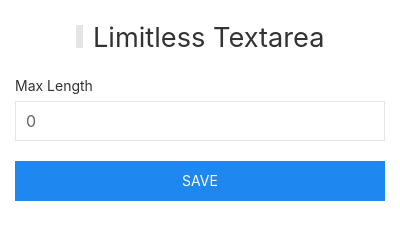
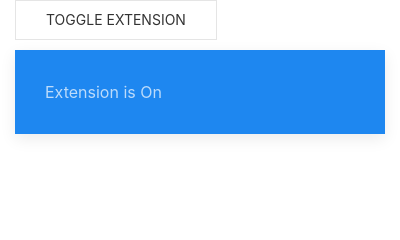
Before and after one commit to zfir-dev/limitless-textarea, a browser extension: page popup.html in a window 400 px wide. Drawn offline with nearby package versions, Linux system fonts and the light colour scheme.

Commit message:
Enable/Disable Extension

```diff
--- a/popup.html
+++ b/popup.html
@@ -1,27 +1,39 @@
-<!DOCTYPE html>
+<!doctype html>
 <html lang="en">
     <head>
-  <meta charset="UTF-8">
+        <meta charset="UTF-8" />
         <title>Limitless Textarea</title>
-  <link rel="stylesheet" href="./node_modules/uikit/dist/css/uikit.min.css" />
+        <link
+            rel="stylesheet"
+            href="../node_modules/uikit/dist/css/uikit.min.css"
+        />
     </head>
     <body>
-  <div class="uk-container uk-margin-top">
-    <h2 class="uk-heading-bullet uk-text-center">Limitless Textarea</h2>
-    <form class="uk-form-stacked">
-      <div class="uk-margin">
-        <label for="maxLength" class="uk-form-label">Max Length</label>
-        <div class="uk-form-controls">
-          <input class="uk-input" id="maxLength" type="number" min="0" placeholder="0 for no limit">
+        <div class="uk-container uk-margin">
+            <button
+                id="toggleButton"
+                class="uk-button uk-button-default"
+                type="button"
+                uk-toggle="target: .toggle-animation-queued; animation: uk-animation-fade; queued: true; duration: 300"
+            >
+                Toggle Extension
+            </button>
+            <p
+                id="stateOff"
+                class="toggle-animation-queued uk-card uk-card-default uk-card-body uk-margin-small"
+            >
+                Extension is Off
+            </p>
+            <p
+                id="stateOn"
+                class="toggle-animation-queued uk-card uk-card-primary uk-card-body uk-margin-small"
+                hidden
+            >
+                Extension is On
+            </p>
         </div>
-      </div>
-      <div class="uk-margin">
-        <button id="save" type="button" class="uk-button uk-button-primary uk-width-1-1">Save</button>
-      </div>
-    </form>
-  </div>
-  <script src="./node_modules/uikit/dist/js/uikit.min.js"></script>
-  <script src="./node_modules/uikit/dist/js/uikit-icons.min.js"></script>
+        <script src="../node_modules/uikit/dist/js/uikit.min.js"></script>
+        <script src="../node_modules/uikit/dist/js/uikit-icons.min.js"></script>
         <script src="popup.js"></script>
     </body>
 </html>
--- a/popup.js
+++ b/popup.js
@@ -1,18 +1,25 @@
-document.addEventListener('DOMContentLoaded', () => {
-  const maxLengthInput = document.getElementById('maxLength');
-  const saveButton = document.getElementById('save');
+document.addEventListener("DOMContentLoaded", function () {
+  const toggleButton = document.getElementById("toggleButton");
+  const stateOn = document.getElementById("stateOn");
+  const stateOff = document.getElementById("stateOff");
 
-  // Load the saved custom max length; default is 0 (no limit)
-  chrome.storage.sync.get({ customMaxLength: 0 }, (data) => {
-    maxLengthInput.value = data.customMaxLength;
+  chrome.storage.local.get(["extensionEnabled"], function (result) {
+    const enabled = result.extensionEnabled !== false;
+    if (enabled) {
+      stateOn.hidden = false;
+      stateOff.hidden = true;
+    } else {
+      stateOn.hidden = true;
+      stateOff.hidden = false;
+    }
   });
 
-  saveButton.addEventListener('click', () => {
-    const newMax = parseInt(maxLengthInput.value, 10) || 0;
-    chrome.storage.sync.set({ customMaxLength: newMax }, () => {
-      console.log('Custom max length saved as:', newMax);
-      // Optionally, show a notification using UIkit's notification component:
-      UIkit.notification({ message: 'Custom max length saved!', status: 'success', pos: 'top-center' });
-    });
+  toggleButton.addEventListener("click", function () {
+    setTimeout(function () {
+      const enabled = !stateOn.hidden;
+      chrome.storage.local.set({ extensionEnabled: enabled }, function () {
+        console.log("Extension state updated to:", enabled);
+      });
+    }, 350);
   });
 });
```
Also changed, not shown: content.js (+7 -0 lines), manifest.json. Lines whose indentation alone changed are shown as unchanged.
